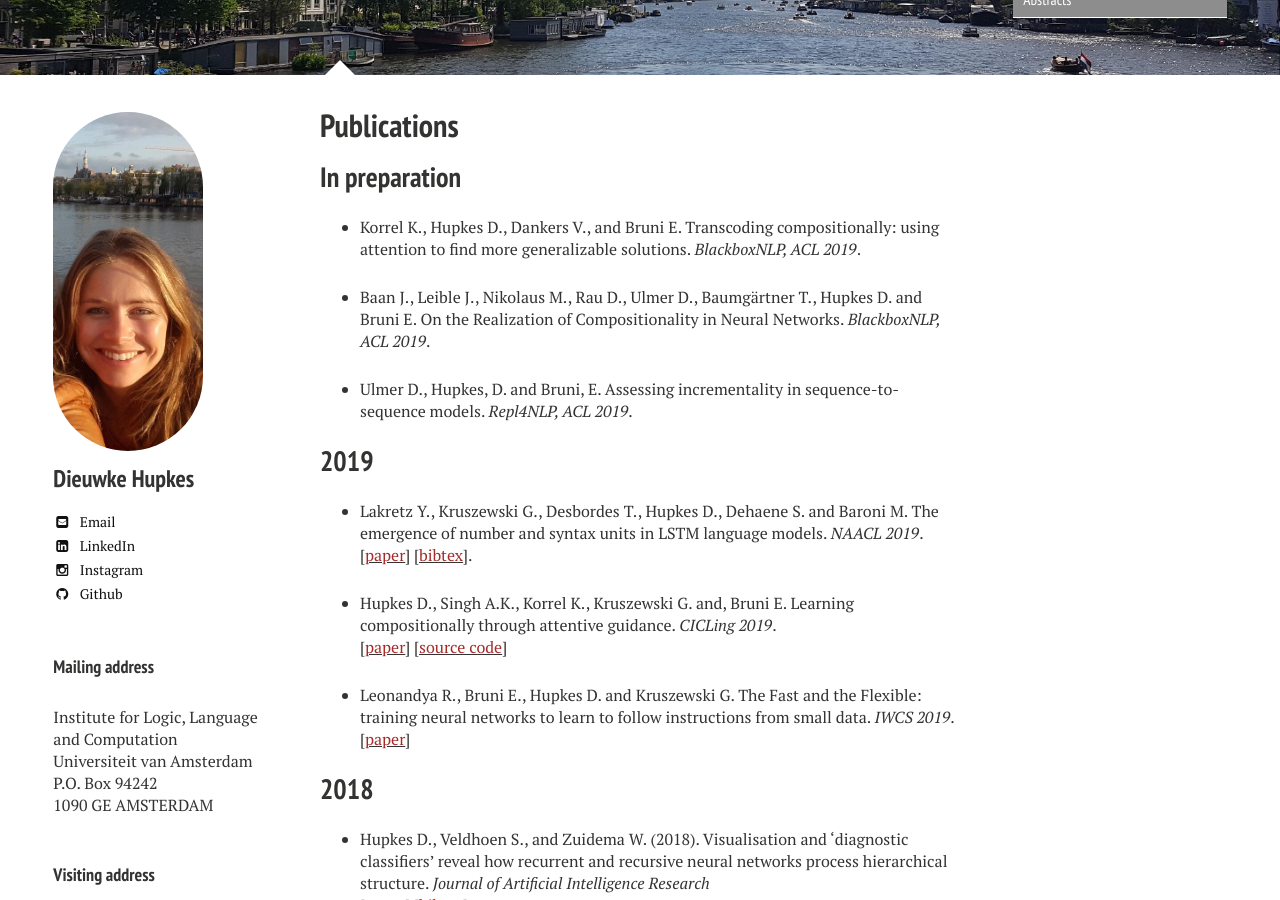
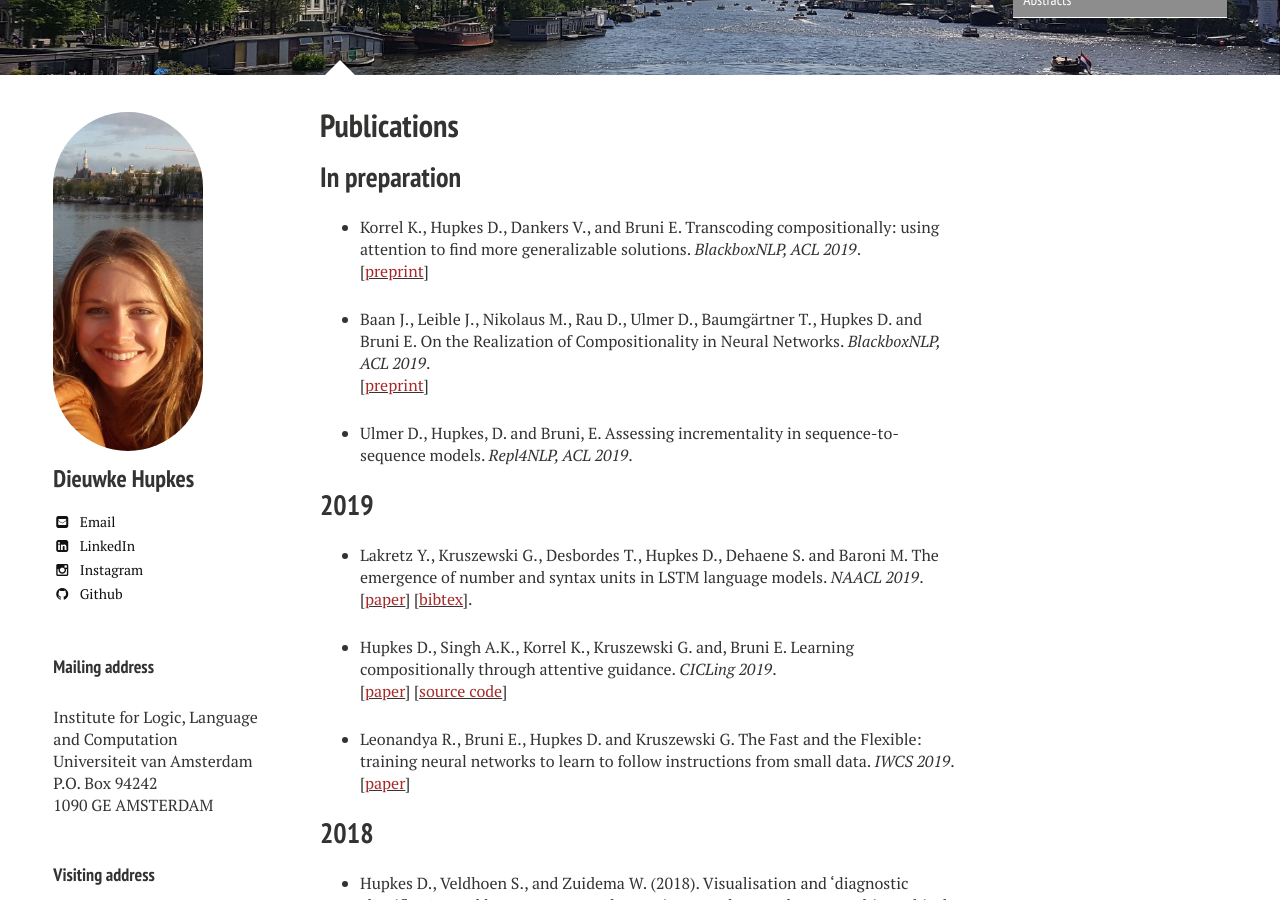
Before and after one commit to dieuwkehupkes/dieuwkehupkes.github.io, a Jekyll site: the page built from publications.md, in a window 1280 px wide and 900 px high, scrolled down 312 px. Built offline with Jekyll 4.4.1, drawn with Linux system fonts in a browser that asks for light colours; nearby versions of some CDN libraries.

Commit message:
Add links to preprints

```diff
--- a/publications.md
+++ b/publications.md
@@ -14,11 +14,13 @@ image:
 
 * Korrel K., Hupkes D., Dankers V., and Bruni E.
 Transcoding compositionally: using attention to find more generalizable solutions.
-*BlackboxNLP, ACL 2019*.
+*BlackboxNLP, ACL 2019*.\\
+\[[<font color="brown">preprint</font>](https://arxiv.org/abs/1906.01234){:target="blank"}\]
 
 * Baan J., Leible J., Nikolaus M., Rau D., Ulmer D., Baumgärtner T., Hupkes D. and Bruni E.
 On the Realization of Compositionality in Neural Networks.
-*BlackboxNLP, ACL 2019*.
+*BlackboxNLP, ACL 2019*. \\
+\[[<font color="brown">preprint</font>](https://arxiv.org/abs/1906.01634){:target="blank"}\]
 
 * Ulmer D., Hupkes, D. and Bruni, E.
 Assessing incrementality in sequence-to-sequence models.
```
